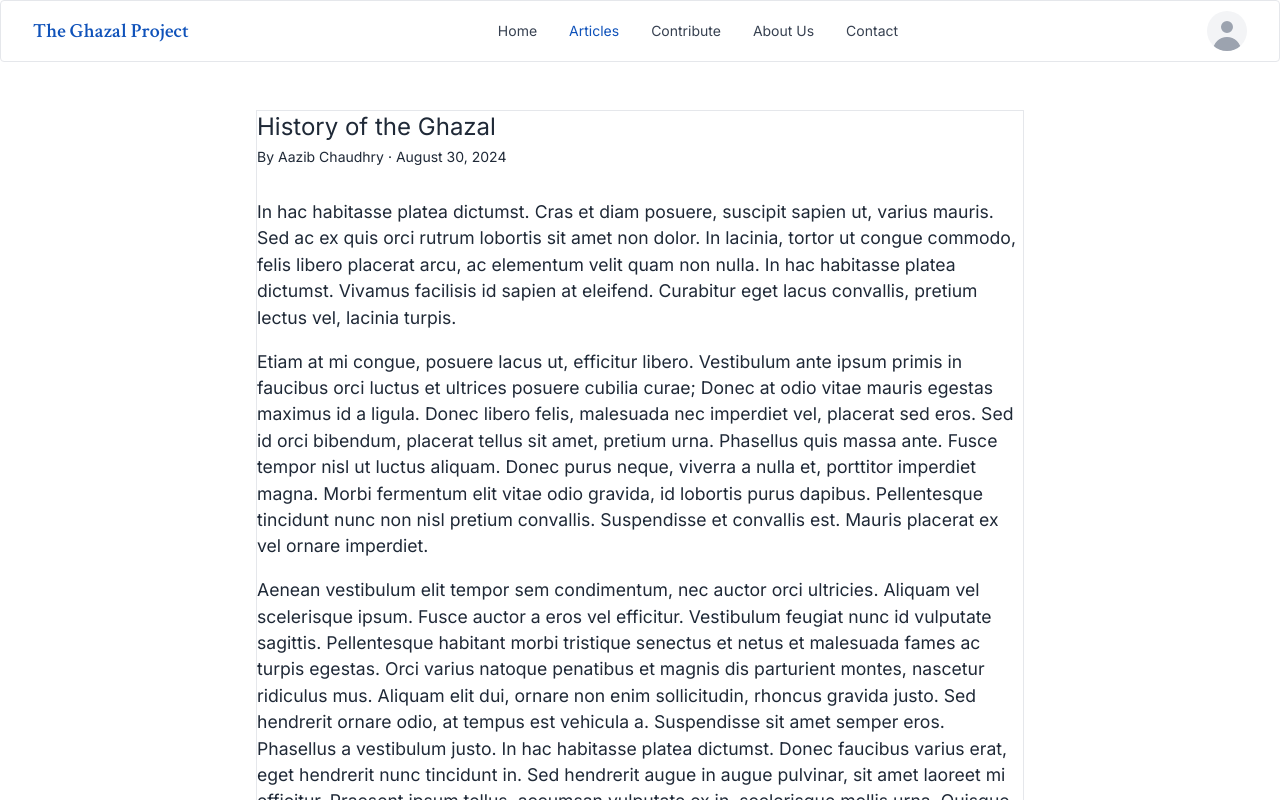
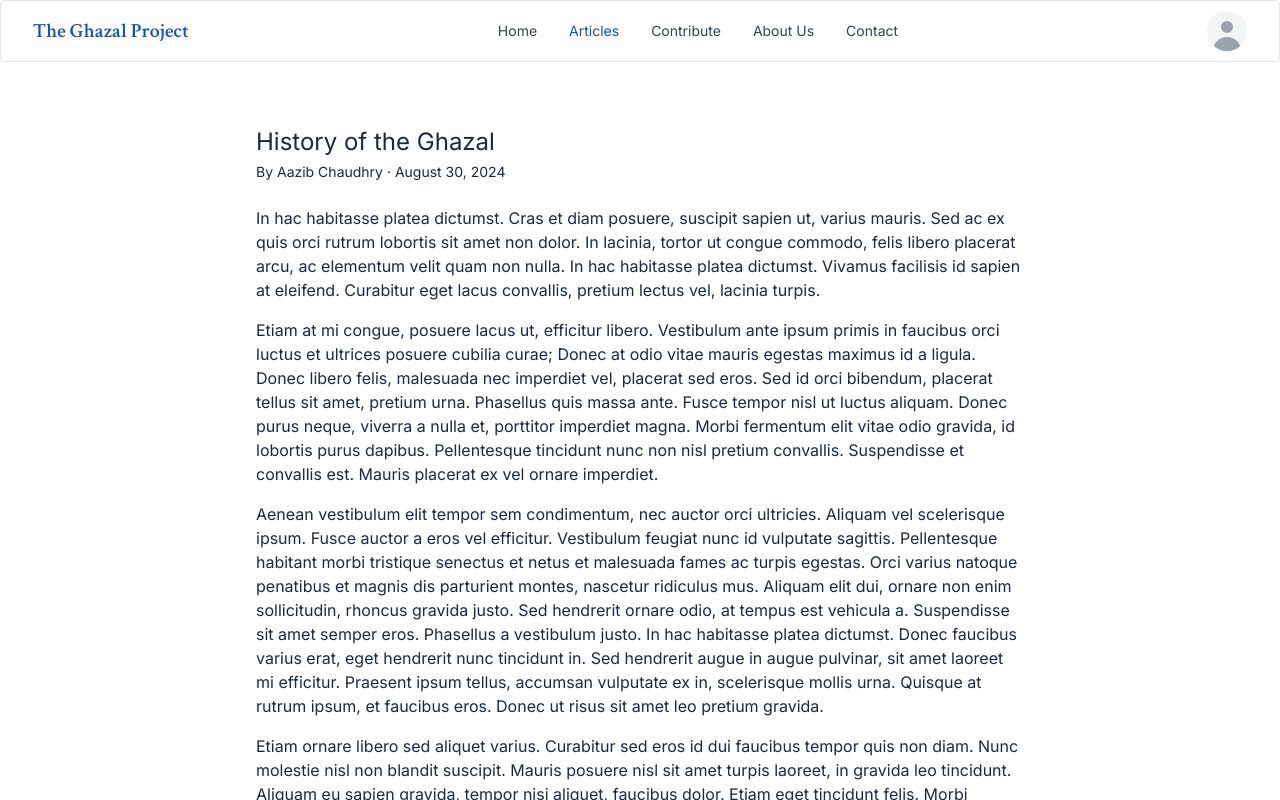
Before and after one commit to aazibch/theghazalproject, a Next.js app: page /articles/history-of-ghazal in a window 1280 px wide. Shown: the top 800 px of the page. Built offline with nearby package versions, Linux system fonts and the light colour scheme.

Commit message:
Adjust styling for the individual article page

```diff
--- a/app/articles/[slug]/page.module.css
+++ b/app/articles/[slug]/page.module.css
@@ -1,9 +1,9 @@
 .content {
-  font-size: 1.1rem;
+  font-size: 1rem;
 }
 
 .content p {
-  margin-bottom: 1.1rem;
+  margin-bottom: 1rem;
 }
 
 .content h1,
@@ -11,13 +11,13 @@
 .content h3,
 .content h4 {
   font-weight: 400;
-  margin-bottom: 1.1rem;
+  margin-bottom: 1rem;
 }
 
 .content h5,
 .content h6 {
   font-weight: 500;
-  margin-bottom: 1.1rem;
+  margin-bottom: 1rem;
 }
 
 .content h1 {
@@ -50,7 +50,7 @@
 
 .content ul,
 .content ol {
-  margin-bottom: 1.1rem;
+  margin-bottom: 1rem;
   padding-left: 2rem;
 }
 
@@ -61,7 +61,7 @@
 }
 
 .poetry {
-  margin-bottom: 1.1rem;
+  margin-bottom: 1rem;
 }
 
 .poetry p {
--- a/app/articles/[slug]/page.tsx
+++ b/app/articles/[slug]/page.tsx
@@ -7,18 +7,17 @@ import styles from './page.module.css';
 
 export default function Article({ params }: { params: { slug: string } }) {
   const articleData = getArticleData(params.slug);
+  const isoDate = new Date(articleData.date).toISOString().split('T')[0];
 
   return (
-    <div className="container mx-auto my-12">
-      <div className="max-w-3xl border mx-auto">
+    <div className="container mx-auto my-16">
+      <div className="max-w-3xl mx-auto">
         <article>
-          <header className="mb-8">
+          <header className="mb-6">
             <h2 className="text-2xl mb-1">{articleData.title}</h2>
             <div className="text-sm">
               <span>By {articleData.author}</span> ·{' '}
-              <time dateTime={articleData.date.toString()}>
-                {articleData.date}
-              </time>
+              <time dateTime={isoDate}>{articleData.date}</time>
             </div>
           </header>
           <div className={styles.content}>
@@ -45,5 +44,3 @@ export default function Article({ params }: { params: { slug: string } }) {
     </div>
   );
 }
-
-// TODO: Check the value of the dateTime attribute of element time.
--- a/components/articles/article-preview/article-preview.tsx
+++ b/components/articles/article-preview/article-preview.tsx
@@ -16,6 +16,7 @@ export default function ArticlePreview({
   excerpt
 }: ArticlePreviewProps) {
   const articleLink = `/articles/${slug}`;
+  const isoDate = new Date(date).toISOString().split('T')[0];
 
   return (
     <div className="mb-6">
@@ -25,8 +26,7 @@ export default function ArticlePreview({
         </h3>
 
         <div className="text-sm">
-          <span>By {author}</span> ·{' '}
-          <time dateTime={date.toString()}>{date}</time>
+          <span>By {author}</span> · <time dateTime={isoDate}>{date}</time>
         </div>
       </header>
 
```
